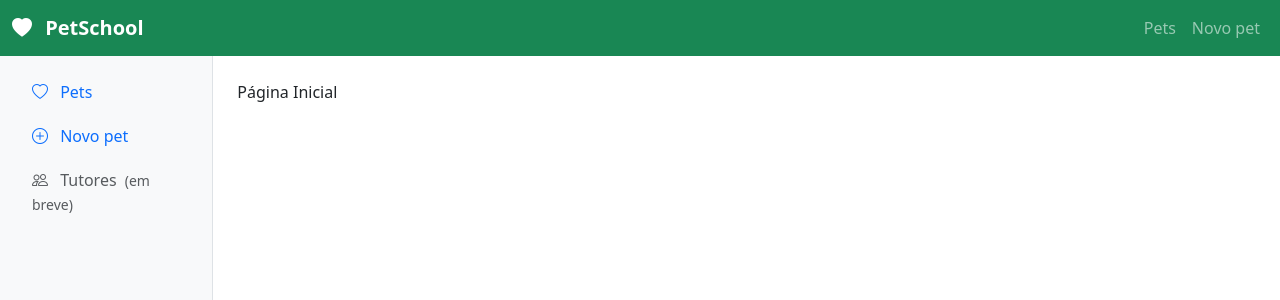
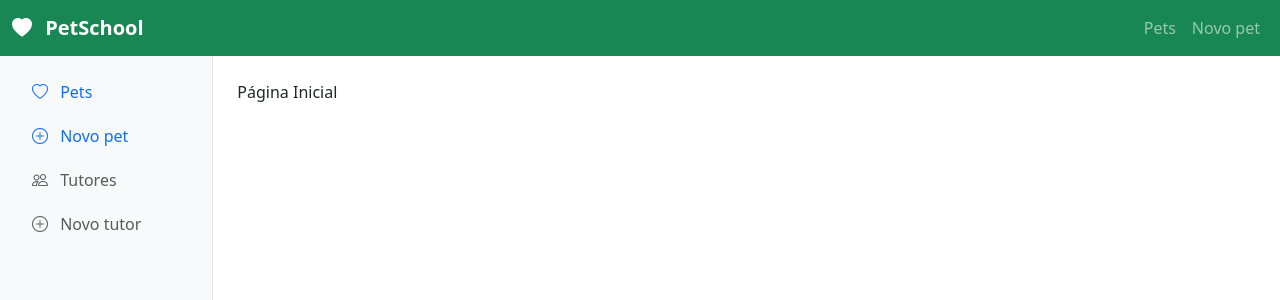
Before and after one commit to IgorMMichels/petHotel, a Vue app: page / in a window 1280 px wide. Shown: the top 300 px of the page. Built offline with nearby package versions, Linux system fonts and the light colour scheme.

Commit message:
feat: add tutor e a rota e os tutores na sidebar

```diff
--- a/src/components/layout/DefaultLayout.vue
+++ b/src/components/layout/DefaultLayout.vue
@@ -1,8 +1,8 @@
 
 <script setup>
-import { RouterView } from 'vue-router';
-import AppNavbar from '@/components/layout/AppNavbar.vue';
-import AppSidebar from '@/components/layout/AppSidebar.vue';
+import { RouterView } from 'vue-router'
+import AppNavbar from './appNavbar.vue';
+import AppSidebar from './appSidebar.vue';
 </script>
 
 <template>
--- a/src/components/layout/appSidebar.vue
+++ b/src/components/layout/appSidebar.vue
@@ -20,7 +20,7 @@ import { RouterLink } from 'vue-router';
       <RouterLink
         class="nav-link"
         active-class="active"
-        to="/pets/novo"
+        to='/pets/novo'
       >
         <i
           class="bi bi-plus-circle me-2"
@@ -29,16 +29,28 @@ import { RouterLink } from 'vue-router';
         Novo pet
       </RouterLink>
 
-      <span
+      <RouterLink
         class="nav-link text-body-secondary"
         aria-disabled="true"
+        to="/tutores"
       >
         <i
           class="bi bi-people me-2"
           aria-hidden="true"
         ></i>
-        Tutores <small class="ms-1">(em breve)</small>
-      </span>
+        Tutores
+    </RouterLink>
+      <RouterLink
+        class="nav-link text-body-secondary"
+        aria-disabled="true"
+        to="/tutores/novo"
+      >
+        <i
+          class="bi bi-plus-circle me-2"
+          aria-hidden="true"
+        ></i>
+        Novo tutor
+    </RouterLink>
     </div>
   </nav>
 </template>
--- a/src/router/index.js
+++ b/src/router/index.js
@@ -14,6 +14,21 @@ const router = createRouter({
       component: () => import('../views/AddPetView.vue'),
     },
     {
+      path: '/tutores',
+      name: 'tutoresView',
+      component: () => import('../views/TutoresView.vue'),
+    },
+    {
+      path: '/tutores/:id',
+      name: 'detalheTutor',
+      component: () => import('../views/TutoresDetailsView.vue')
+    },
+    {
+      path: '/tutores/novo',
+      name: 'addTutores',
+      component: () => import('../views/AddTutoresView.vue'),
+    },
+    {
       path: '/pets',
       name: 'petsView',
       component: () => import('../views/PetViews.vue'),
@@ -22,7 +37,7 @@ const router = createRouter({
       path: '/pets/:id',
       name: 'detalhePet',
       component: () => import('../views/PetDetailsView.vue')
-    }
+    },
   ],
 });
 
```
Also changed, not shown: src/views/AddTutoresView.vue (added), src/views/TutoresDetailsView.vue (added), src/views/TutoresView.vue (added), 1 other file (tests, documents, lock files or other folders).
